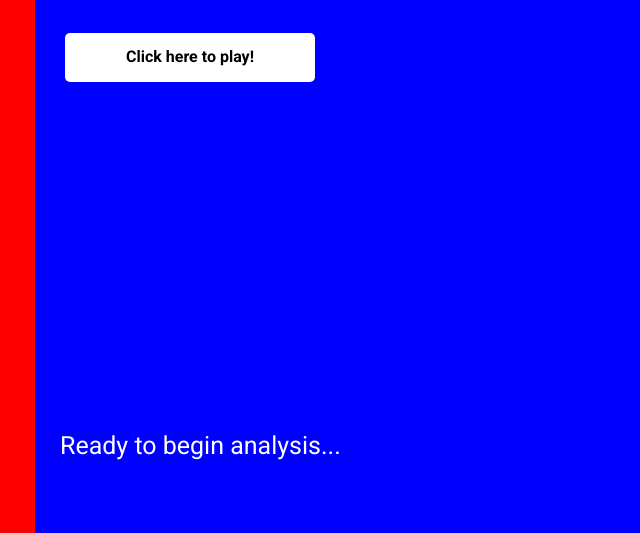
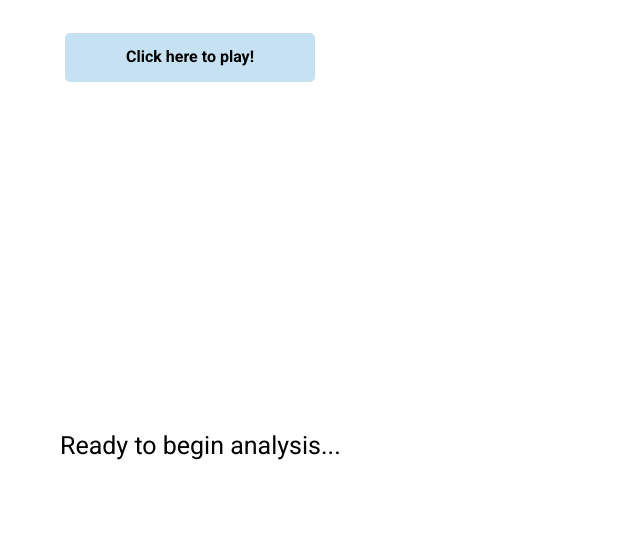
Before and after one commit to row2k/Droso, a plain HTML site: page index.html in a window 1280 px wide. Shown: the part 419-952 px from the top of the page, without its empty margins (605-1245 px from the left). Drawn offline with nearby package versions, Linux system fonts and the light colour scheme.

Commit message:
restoring colors

```diff
--- a/css/styles.css
+++ b/css/styles.css
@@ -64,14 +64,12 @@ body {
 .flex-big {
   flex-grow: 1;
   flex-basis: 0;
-  background-color: red;
 
 }
 
 .flex-small {
   flex-grow: 1;
   flex-basis: 0;
-  background-color: blue;
   height: 100%;
 }
 
@@ -96,7 +94,7 @@ body {
   margin-top: 20px;
   margin-left: 30px;
   width: 250px;
-  background-color: white;
+  background-color: #C6E2F2;
   height: 35px;
   text-align: center;
   padding-top: 14px;
@@ -136,7 +134,6 @@ a:visited {
   margin-top: 50px;
   margin-left: 25px;
   font-size: 25px;
-  color: white;
 }
 
 .dragform {
```
